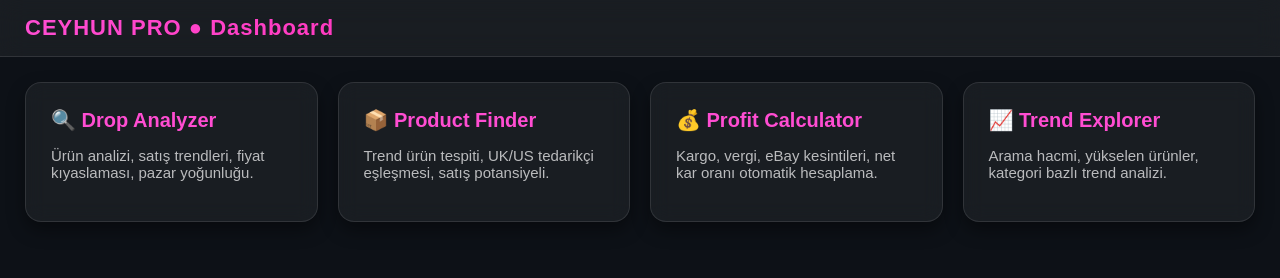
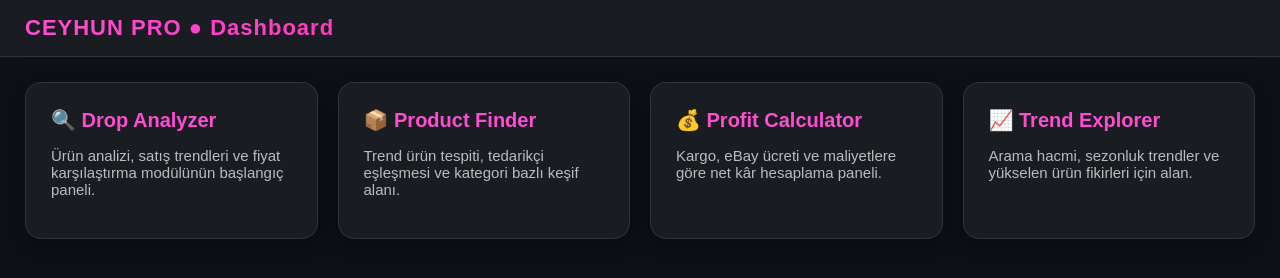
Before and after one commit to ceyhunncetinn/ceyhunncetinn.github.io, a plain HTML site: page home.html in a window 1280 px wide. Shown: the top 278 px of the page. Drawn offline with Linux system fonts and the light colour scheme.

Commit message:
Update home.html

```diff
--- a/home.html
+++ b/home.html
@@ -14,7 +14,6 @@
         font-family: Arial, sans-serif;
     }
 
-    /* NAVBAR */
     .nav {
         width: 100%;
         padding: 15px 25px;
@@ -35,7 +34,6 @@
         font-weight: 800;
     }
 
-    /* GRID */
     .container {
         display: grid;
         gap: 20px;
@@ -43,7 +41,6 @@
         grid-template-columns: repeat(auto-fit, minmax(260px, 1fr));
     }
 
-    /* CARDS */
     .card {
         padding: 25px;
         background: rgba(255,255,255,0.05);
@@ -71,37 +68,34 @@
         opacity: 0.7;
         font-size: 15px;
     }
-
 </style>
 </head>
 <body>
 
-<!-- NAVBAR -->
 <div class="nav">
     <h1>CEYHUN PRO ● Dashboard</h1>
 </div>
 
-<!-- MAIN PANELS -->
 <div class="container">
 
-    <div class="card" onclick="window.location.href='analyzer.html'">
+    <div class="card">
         <h2>🔍 Drop Analyzer</h2>
-        <p>Ürün analizi, satış trendleri, fiyat kıyaslaması, pazar yoğunluğu.</p>
+        <p>Ürün analizi, satış trendleri ve fiyat karşılaştırma modülünün başlangıç paneli.</p>
     </div>
 
-    <div class="card" onclick="window.location.href='finder.html'">
+    <div class="card">
         <h2>📦 Product Finder</h2>
-        <p>Trend ürün tespiti, UK/US tedarikçi eşleşmesi, satış potansiyeli.</p>
+        <p>Trend ürün tespiti, tedarikçi eşleşmesi ve kategori bazlı keşif alanı.</p>
     </div>
 
-    <div class="card" onclick="window.location.href='profit.html'">
+    <div class="card">
         <h2>💰 Profit Calculator</h2>
-        <p>Kargo, vergi, eBay kesintileri, net kar oranı otomatik hesaplama.</p>
+        <p>Kargo, eBay ücreti ve maliyetlere göre net kâr hesaplama paneli.</p>
     </div>
 
-    <div class="card" onclick="window.location.href='trends.html'">
+    <div class="card">
         <h2>📈 Trend Explorer</h2>
-        <p>Arama hacmi, yükselen ürünler, kategori bazlı trend analizi.</p>
+        <p>Arama hacmi, sezonluk trendler ve yükselen ürün fikirleri için alan.</p>
     </div>
 
 </div>
```
